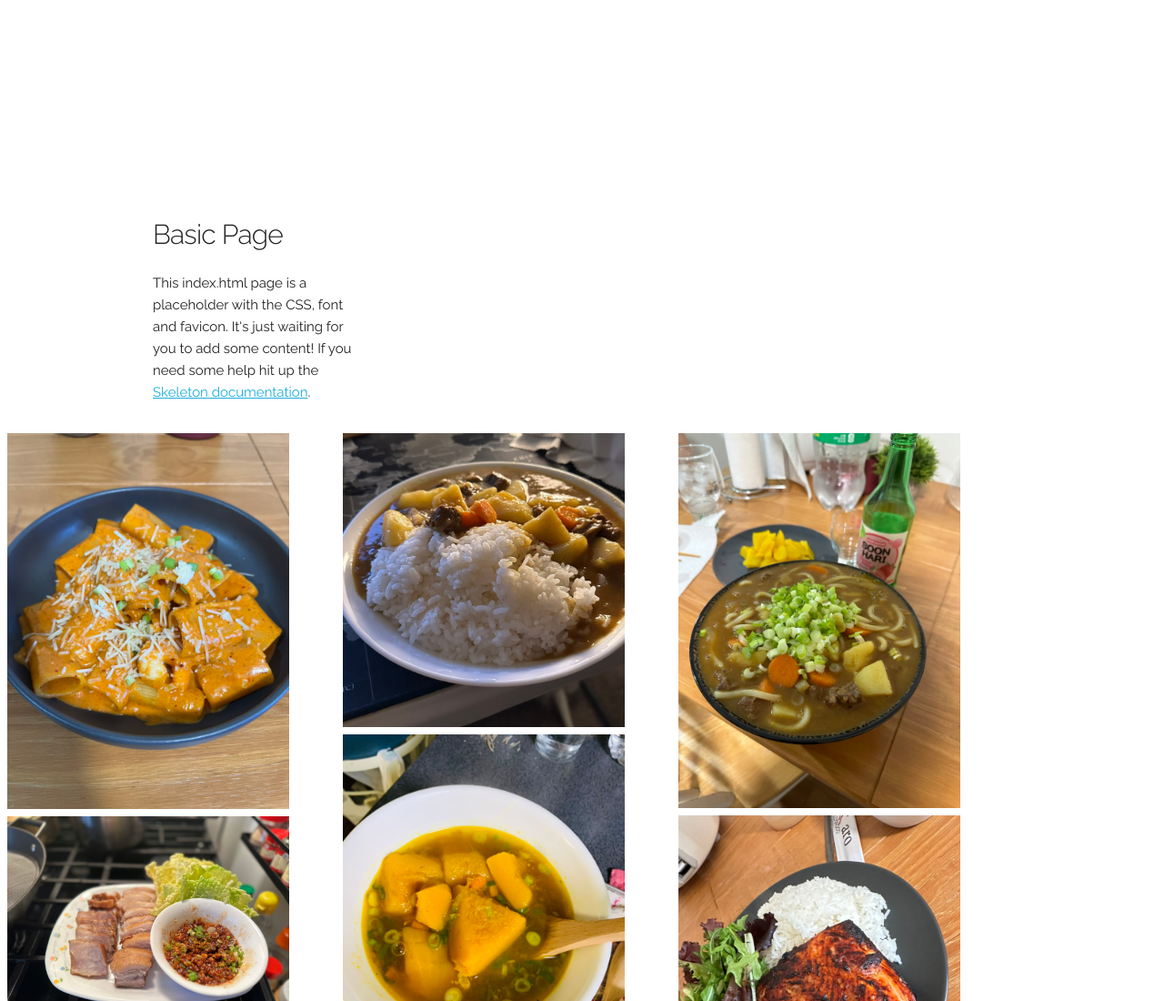
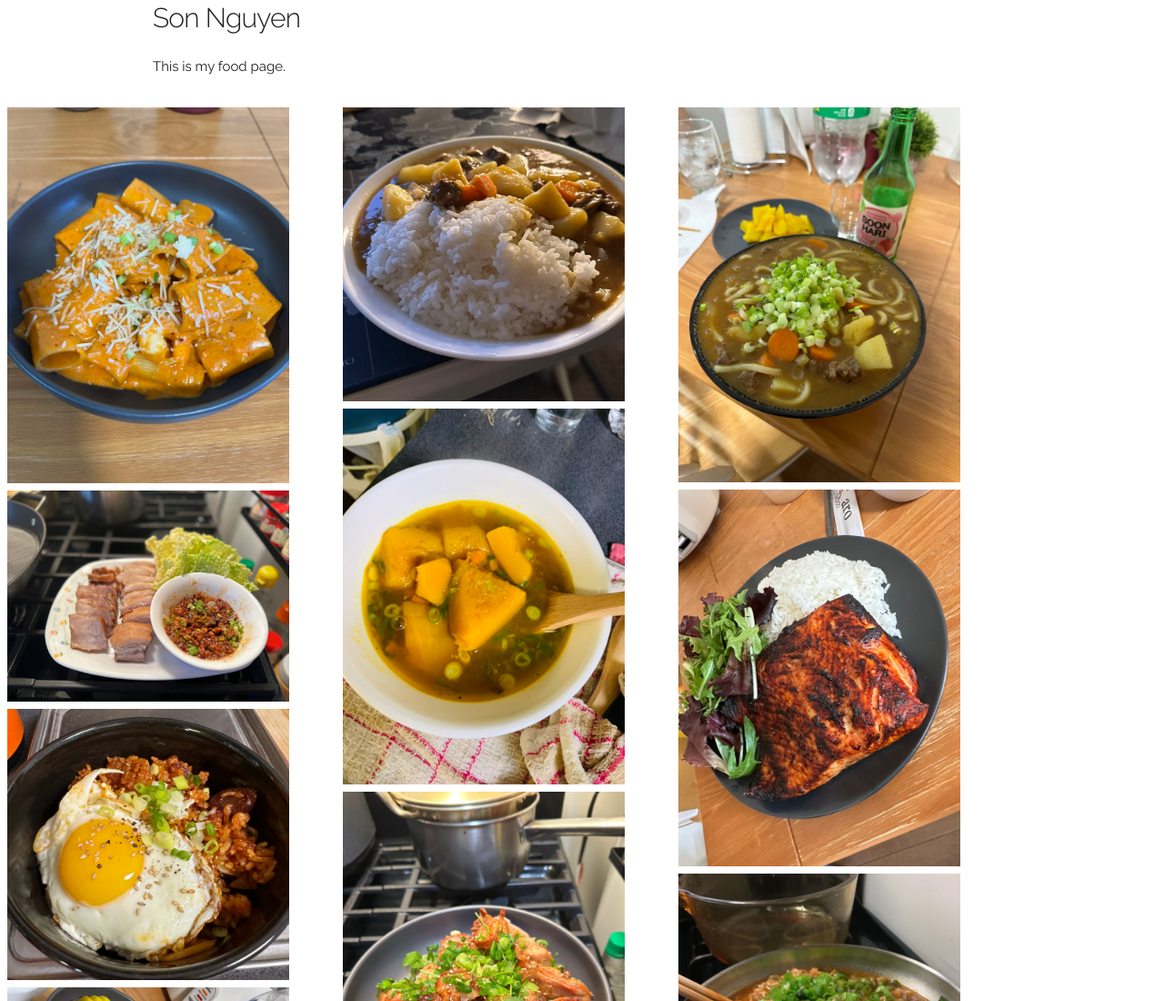
Before and after one commit to usrwynn/usrwynn.github.io, a plain HTML site: page index.html in a window 1280 px wide. Shown: the top 1100 px of the page at 91% size. Drawn offline with Linux system fonts and the light colour scheme.

Commit message:
Updated title

```diff
--- a/index.html
+++ b/index.html
@@ -34,9 +34,9 @@
   –––––––––––––––––––––––––––––––––––––––––––––––––– -->
   <div class="container">
     <div class="row">
-      <div class="one-half column" style="margin-top: 25%">
-        <h4>Basic Page</h4>
-        <p>This index.html page is a placeholder with the CSS, font and favicon. It's just waiting for you to add some content! If you need some help hit up the <a href="http://www.getskeleton.com">Skeleton documentation</a>.</p>
+      <div class="one-half column">
+        <h4>Son Nguyen</h4>
+        <p>This is my food page.</p>
       </div>
     </div>
   </div>
```
